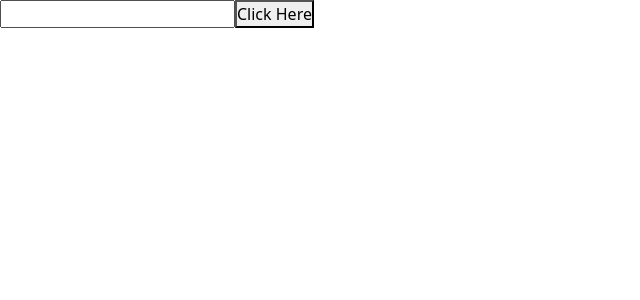
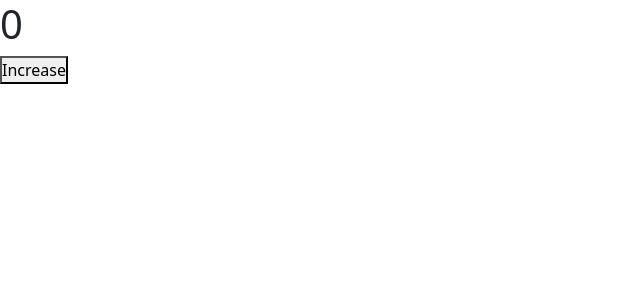
Before and after one commit to bappykti/first-reactApp, a React (Create React App) app: page / in a window 1280 px wide. Shown: the top 300 px of the page, without its empty margins (0-640 px from the left). Built offline with nearby package versions, Linux system fonts and the light colour scheme.

Commit message:
bind method is needed when using normal js functions

```diff
--- a/src/App7.js
+++ b/src/App7.js
@@ -1,3 +1,4 @@
+// event handler using class component
 import React from 'react'
 import EventHandler from './EVENT_HANDLER_CLASS/EventHandeler';
 
--- /dev/null
+++ b/src/App8.js
@@ -0,0 +1,14 @@
+// event binding
+//  event binding needs when we are using normal js functions, not needed in es6 functions
+import React from 'react'
+import EventBinding from './EVENT_BINDING/EventBinding';
+
+
+function App8() {
+  return (
+    <div>
+        <EventBinding />
+    </div>
+  )
+}
+export default  App8;
--- /dev/null
+++ b/src/EVENT_BINDING/EventBinding.js
@@ -0,0 +1,37 @@
+// event binding
+//  event binding needs when we are using normal js functions, not needed in es6 functions
+import React, { Component } from 'react'
+
+class EventBinding extends Component {
+    constructor(props) {
+      super(props)
+
+      this.state = {
+         count :0
+      }
+      this.handelClick = this.handelClick.bind(this);
+    }
+    // ES6 function
+    // handelClick = () => {
+    //     this.setState({
+    //         count : this.state.count + 1
+    //     })
+    // }
+
+    // normal js function we need to use bind
+    handelClick(){
+        this.setState({
+            count : this.state.count + 1
+        })
+    }
+
+  render() {
+    return (
+      <div>
+          <h1>{this.state.count}</h1>
+          <button onClick={this.handelClick}>Increase</button>
+      </div>
+    )
+  }
+}
+export default EventBinding;
--- a/src/index.js
+++ b/src/index.js
@@ -8,7 +8,8 @@ import 'bootstrap/dist/css/bootstrap.min.css';
 // import App4 from "./App4";
 // import App5 from "./App5";
 // import App6 from "./App6";
-import App7 from "./App7";
+// import App7 from "./App7";
+import App8 from "./App8";
 
 
 
@@ -18,5 +19,5 @@ import App7 from "./App7";
 //   textAlign: "center",
 //   padding: "15px"
 // }
-ReactDOM.render(<App7 />, document.getElementById("root"));
+ReactDOM.render(<App8 />, document.getElementById("root"));
 // ReactDOM.render(<App1 />, document.getElementById("root"));
```
